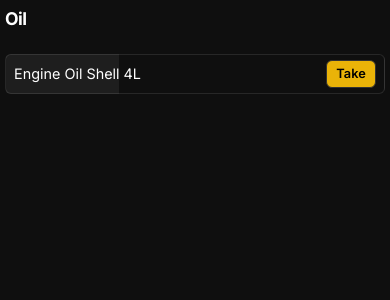
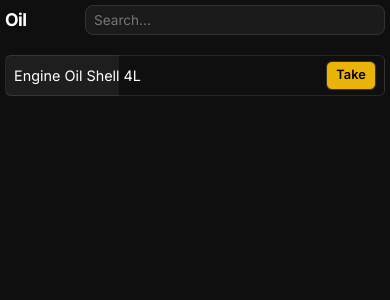
Before and after one commit to Irshaduu/formula-stock, a Django app: page /category/1/ in a window 390 px wide. Shown: the part 43-343 px from the top of the page. Run offline with Django 4.2, Linux system fonts and the light colour scheme; a user stored in the database is signed in; data comes from the database, SQL or seed files in the repository; both versions use the stored data as it was after the commit.

Commit message:
Feat: Add Search, Stock Gradient, Smart Redirect, and Duplicate Prevention

```diff
--- a/consumables/models.py
+++ b/consumables/models.py
@@ -30,6 +30,19 @@ class Item(models.Model):
     current_stock = models.IntegerField(default=0)
     score = models.IntegerField(default=1, help_text="Credits earned per unit taken")
 
+    class Meta:
+        constraints = [
+            models.UniqueConstraint(
+                fields=['category', 'name'],
+                condition=models.Q(subcategory__isnull=True),
+                name='unique_direct_item_idx'
+            ),
+            models.UniqueConstraint(
+                fields=['subcategory', 'name'],
+                name='unique_subcategory_item_idx'
+            )
+        ]
+
     def __str__(self):
         return self.name
 
--- a/consumables/static/css/style.css
+++ b/consumables/static/css/style.css
@@ -367,8 +367,8 @@ a {
 .category-title {
     font-size: 1.5rem;
     border-bottom: 2px solid var(--border-color);
-    padding-bottom: 10px;
-    margin-bottom: 20px;
+    padding-bottom: 5px;
+    margin-bottom: 10px;
     color: var(--accent-blue);
     text-transform: uppercase;
     letter-spacing: 1px;
@@ -468,9 +468,39 @@ input[type="number"] {
     font-size: 1rem;
 }
 
-input:focus {
+/* Tiny Search Bar */
+.search-container {
+    margin-bottom: 10px;
+    padding: 0 5px;
+}
+
+.tiny-search {
+    width: 100%;
+    background: rgba(255, 255, 255, 0.07);
+    border: 1px solid rgba(255, 255, 255, 0.1);
+    border-radius: 20px;
+    padding: 2px 10px;
+    color: var(--text-primary);
+    font-size: 0.8rem;
+    line-height: normal;
     outline: none;
+    transition: all 0.2s ease;
+    margin: 0;
+    box-sizing: border-box;
+    /* Ensure padding doesn't add to width/height */
+    height: 30px;
+    /* Default small height */
+}
+
+.tiny-search:focus {
+    background: rgba(255, 255, 255, 0.12);
     border-color: var(--accent-blue);
+    box-shadow: 0 0 10px rgba(0, 122, 255, 0.2);
+}
+
+.tiny-search::placeholder {
+    color: rgba(255, 255, 255, 0.4);
+    font-size: 0.85rem;
 }
 
 /* Modal / Take Page */
@@ -574,6 +604,15 @@ input:focus {
         padding: 3px 0;
     }
 
+    /* Force Tiny Search on Mobile */
+    .tiny-search {
+        padding: 4px 8px !important;
+        font-size: 0.8rem !important;
+        height: 30px !important;
+        /* Fixed small height */
+        line-height: normal;
+    }
+
     /* Header adjustments */
     h1,
     h2,
--- a/consumables/templates/consumables/view_category.html
+++ b/consumables/templates/consumables/view_category.html
@@ -1,7 +1,15 @@
 {% extends 'consumables/base.html' %}
 
 {% block content %}
-<h2 style="margin-bottom: 20px; color: var(--text-primary);">{{ category.name }}</h2>
+<div style="display: flex; justify-content: space-between; align-items: center; margin-bottom: 20px; gap: 15px;">
+    <h2 style="margin: 0; color: var(--text-primary); white-space: nowrap;">{{ category.name }}</h2>
+
+    {% if direct_items %}
+    <div class="search-container" style="flex-grow: 1; margin: 0; padding: 0; max-width: 300px;">
+        <input type="text" id="itemSearch" class="tiny-search" placeholder="Search..." style="margin: 0;">
+    </div>
+    {% endif %}
+</div>
 
 <!-- SubCategories Grid -->
 {% if subcategories %}
@@ -18,7 +26,27 @@
 </div>
 {% endif %}
 
-<!-- Direct Items List -->
+
+<!-- Search Filter Script -->
+{% if direct_items %}
+<script>
+    document.getElementById('itemSearch').addEventListener('keyup', function () {
+        let filter = this.value.toLowerCase();
+        let items = document.querySelectorAll('.item-card');
+
+        items.forEach(card => {
+            let text = card.textContent.toLowerCase();
+            if (text.includes(filter)) {
+                card.style.display = "";
+            } else {
+                card.style.display = "none";
+            }
+        });
+    });
+</script>
+{% endif %}
+
+
 {% if direct_items %}
 {% if subcategories %}
 <h3
```
Also changed, not shown: consumables/templates/consumables/view_subcategory.html (+22 -1 lines), consumables/migrations/0003_item_unique_direct_item_idx_and_more.py (added), db.sqlite3.
